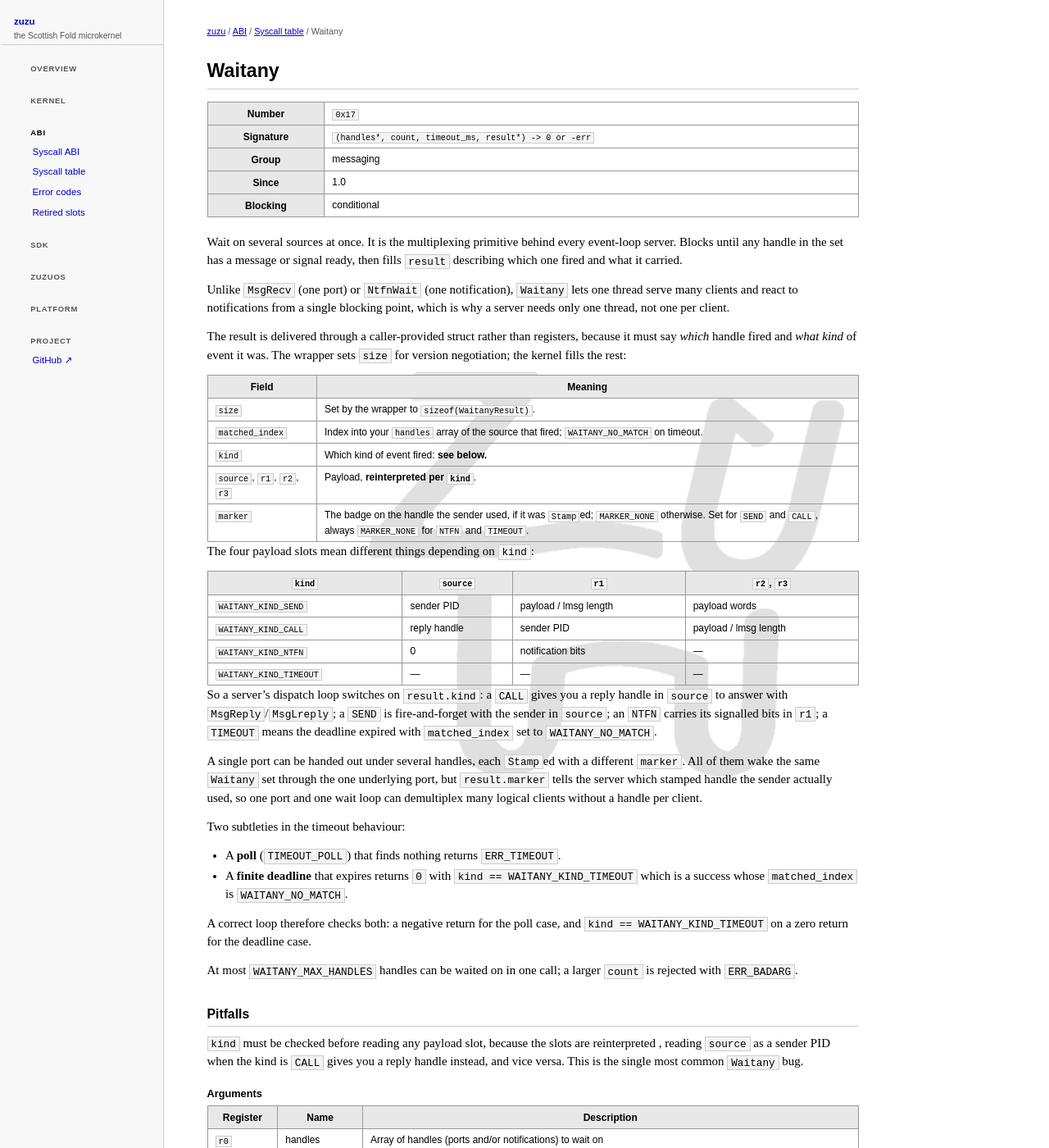
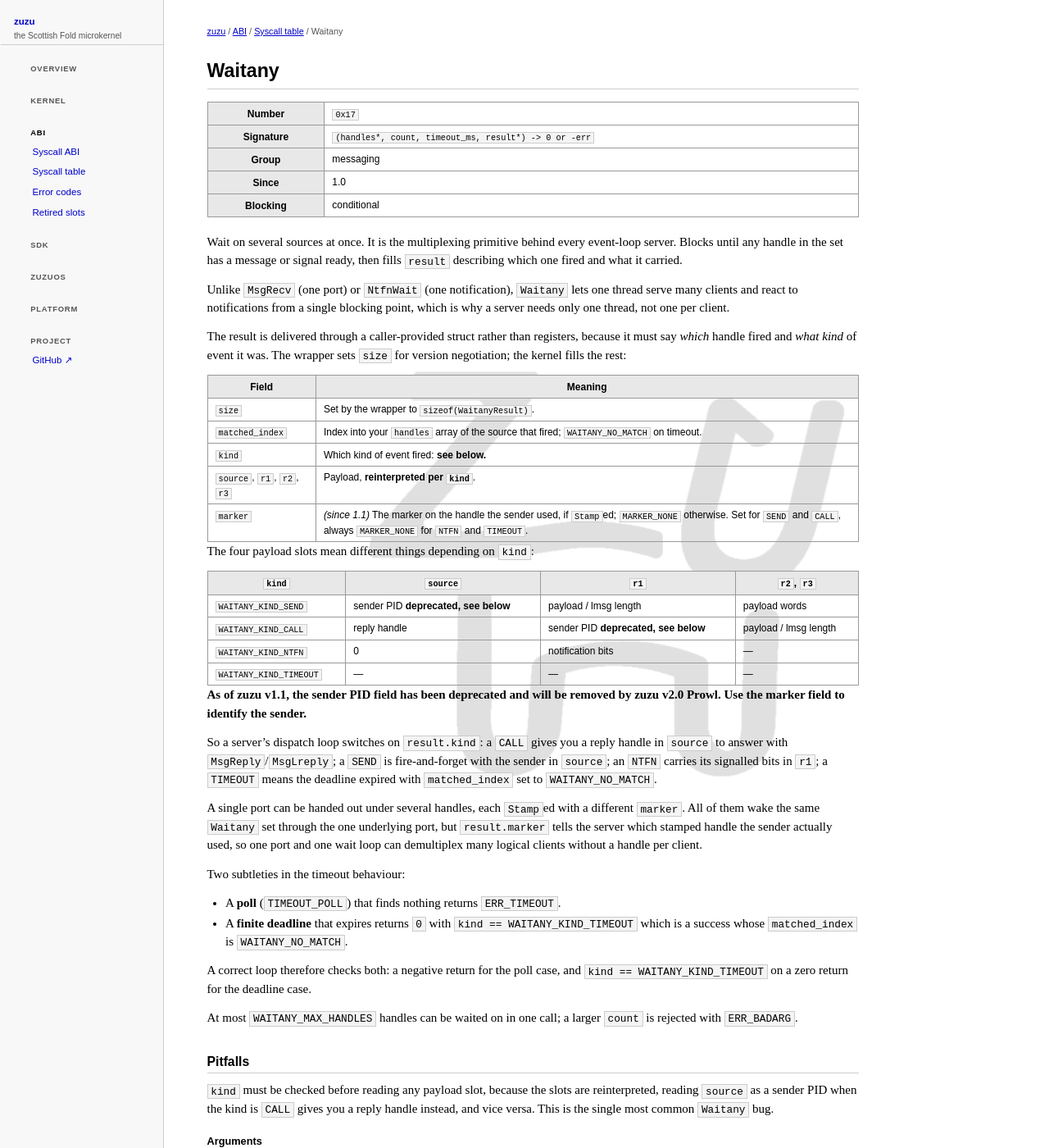
Before and after one commit to kagantmr/zuzu-docs, a Jekyll site: the page built from _syscalls/waitany.md, in a window 1280 px wide and 1400 px high. Shown: the whole window at 82% size. Built offline with Jekyll 4.4.1, drawn with Linux system fonts in a browser that asks for light colours.

Commit message:
Change waitany to fit 1.1

```diff
--- a/_syscalls/waitany.md
+++ b/_syscalls/waitany.md
@@ -38,16 +38,18 @@ version negotiation; the kernel fills the rest:
 | `matched_index` | Index into your `handles` array of the source that fired; `WAITANY_NO_MATCH` on timeout. |
 | `kind` | Which kind of event fired: **see below.** |
 | `source`, `r1`, `r2`, `r3` | Payload, **reinterpreted per `kind`**. |
-| `marker` | The badge on the handle the sender used, if it was `Stamp`ed; `MARKER_NONE` otherwise. Set for `SEND` and `CALL`, always `MARKER_NONE` for `NTFN` and `TIMEOUT`. |
+| `marker` | *(since 1.1)* The marker on the handle the sender used, if `Stamp`ed; `MARKER_NONE` otherwise. Set for `SEND` and `CALL`, always `MARKER_NONE` for `NTFN` and `TIMEOUT`. |
 
 The four payload slots mean different things depending on `kind`:
 
 | `kind` | `source` | `r1` | `r2`, `r3` |
 | --- | --- | --- | --- |
-| `WAITANY_KIND_SEND` | sender PID | payload / lmsg length | payload words |
-| `WAITANY_KIND_CALL` | reply handle | sender PID | payload / lmsg length |
+| `WAITANY_KIND_SEND` | sender PID  **deprecated, see below** | payload / lmsg length | payload words |
+| `WAITANY_KIND_CALL` | reply handle | sender PID **deprecated, see below** | payload / lmsg length |
 | `WAITANY_KIND_NTFN` | 0 | notification bits | — |
 | `WAITANY_KIND_TIMEOUT` | — | — | — |
+
+**As of zuzu v1.1, the sender PID field has been deprecated and will be removed by zuzu v2.0 Prowl. Use the marker field to identify the sender.**
 
 So a server's dispatch loop switches on `result.kind`: a `CALL` gives you a reply handle in
 `source` to answer with `MsgReply`/`MsgLreply`; a `SEND` is fire-and-forget with the sender in
@@ -73,6 +75,4 @@ rejected with `ERR_BADARG`.
 
 ## Pitfalls
 
-`kind` must be checked before reading any payload slot, because the slots are reinterpreted
-, reading `source` as a sender PID when the kind is `CALL` gives you a reply
-handle instead, and vice versa. This is the single most common `Waitany` bug.
+`kind` must be checked before reading any payload slot, because the slots are reinterpreted, reading `source` as a sender PID when the kind is `CALL` gives you a reply handle instead, and vice versa. This is the single most common `Waitany` bug.
```
